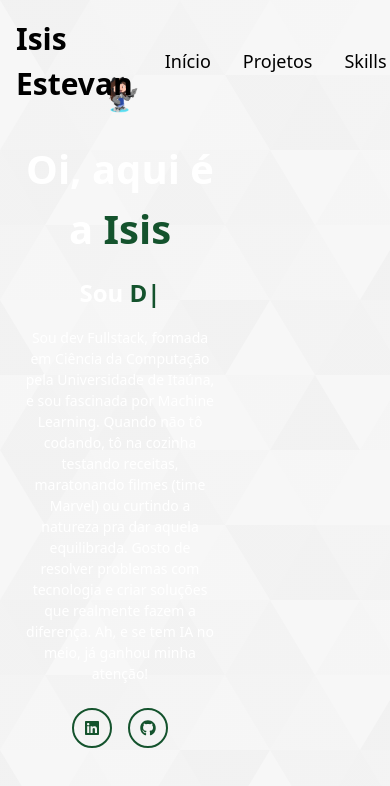
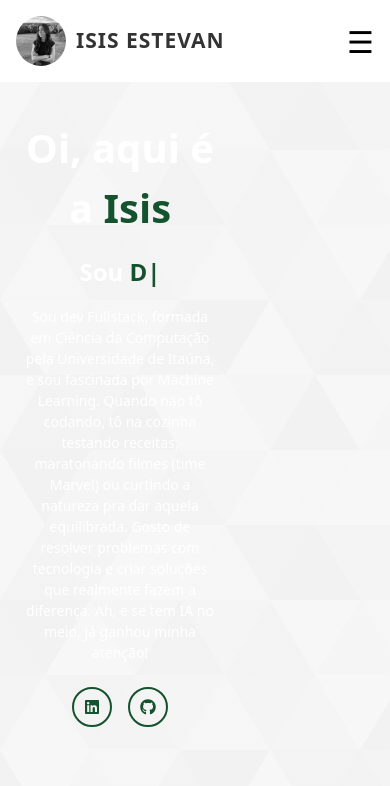
Before and after one commit to isisestevan/Portifolio, a React (Create React App) app in the folder meu-portfolio/: page / in a window 390 px wide. Shown: the top 786 px of the page. Built offline with nearby package versions, Linux system fonts and the light colour scheme.

Commit message:
ajuste responsividade header

```diff
--- a/meu-portfolio/src/App.css
+++ b/meu-portfolio/src/App.css
@@ -4,56 +4,12 @@
 
         color: #fff;
         background: linear-gradient(to right, rgba(245,245,245,0.8), rgba(245,245,245,0.8)), url(./assets/common-bg.svg);
-
         background-size: cover;
         background-position: center;
         position: relative
 
-
-  /*background: #dbdad5;*/
 }
 
-
-
-
-/* -------------- Header Section -------------- */
-.header {
-    position: fixed;
-    width: 100%;
-    display: flex;
-    justify-content: space-between;
-    align-items: center;
-    padding: 1rem;
-    z-index: 50;
-    background: transparent;
-  }
-
-
-  .header-logo {
-    font-size: 1.875rem;
-    font-weight: 800;
-    color: black;
-    transition: transform 0.3s;
-  }
-
-  .header-logo:hover {
-    transform: scale(1.1);
-  }
-
-
-  .nav-link {
-    margin-left: 2rem;
-    font-size: 1.125rem;
-    font-weight: 500;
-    color: black;
-    transition: color 0.3s, border-color 0.3s;
-    border-bottom: 2px solid transparent;
-  }
-
-  .nav-link:hover {
-    color: #14532D;
-    border-color: #14532D;
-  }
 
 
 
@@ -75,40 +31,7 @@
   }
 
 
-  .profile-image {
-    margin-left: -150px;
-    border-radius: 50%;
-    width: 12rem;
-    transition: transform 0.3s;
-  }
 
-  .profile-image:hover {
-    transform: scale(1.1);
-  }
-
-  @media (min-width: 640px) {
-    .profile-image {
-      width: 16rem;
-    }
-  }
-
-  @media (min-width: 768px) {
-    .profile-image {
-      width: 20rem;
-    }
-  }
-
-  @media (min-width: 1024px) {
-    .profile-image {
-      width: 24rem;
-    }
-  }
-
-  @media (min-width: 1280px) {
-    .profile-image {
-      width: 30rem;
-    }
-  }
 
   .home-text {
     margin-right: 150px;
--- a/meu-portfolio/src/components/Header.jsx
+++ b/meu-portfolio/src/components/Header.jsx
@@ -1,4 +1,6 @@
-import React from 'react';
+import React, { useState, useEffect } from "react";
+import profileImg from "../assets/profile.jpg";
+import "../styles/header.css";
 
 const navList = [
   { id: 1, data: "Início" },
@@ -9,14 +11,50 @@ const navList = [
 ];
 
 const Header = () => {
+  const [menuOpen, setMenuOpen] = useState(false);
+
+  // Função para alternar o estado do menu
+  const toggleMenu = () => {
+    setMenuOpen(!menuOpen);
+  };
+
+  // Função para detectar mudanças no tamanho da tela e fechar o menu se a tela for maior que 768px
+  useEffect(() => {
+    const handleResize = () => {
+      if (window.innerWidth > 768 && menuOpen) {
+        setMenuOpen(false); // Fecha o menu quando a tela for maior que 768px
+      }
+    };
+
+    // Adiciona o listener de resize
+    window.addEventListener("resize", handleResize);
+
+    // Remove o listener quando o componente for desmontado
+    return () => {
+      window.removeEventListener("resize", handleResize);
+    };
+  }, [menuOpen]);
+
   return (
     <header className="header">
-      <a href="#" className="header-logo">Isis Estevan</a>
-      <nav>
+      <div className="header-logo-container">
+        <div className="header-logo">
+          <img src={profileImg} alt="Perfil" className="profile-image" />
+        </div>
+        <span className="name-logo">Isis Estevan</span>
+      </div>
+
+      <nav className={`nav ${menuOpen ? "open" : ""}`}>
         {navList.map((item) => (
-          <a key={item.id} href="#" className="nav-link">{item.data}</a>
+          <a key={item.id} href="#" className="nav-link">
+            {item.data}
+          </a>
         ))}
       </nav>
+
+      <button className="menu-toggle" onClick={toggleMenu}>
+        {menuOpen ? "×" : "☰"}
+      </button>
     </header>
   );
 };
--- a/meu-portfolio/src/components/Home.jsx
+++ b/meu-portfolio/src/components/Home.jsx
@@ -6,9 +6,9 @@ import SocialIcons from "./SocialIcons";
 const Home = () => {
   return (
     <section className="home-section">
-      <div className="md:w-1/2 flex justify-center">
+      {/* <div className="md:w-1/2 flex justify-center">
         <img src={ProfileImage} alt="GitProfile" className="profile-image" />
-      </div>
+      </div> */}
 
       <div className="home-text">
         <h1 className="home-title">
--- /dev/null
+++ b/meu-portfolio/src/styles/header.css
@@ -0,0 +1,130 @@
+/* -------------- Header Section -------------- */
+.header {
+    position: fixed;
+    width: 100%;
+    display: flex;
+    justify-content: space-between;
+    align-items: center;
+    padding: 1rem;
+    z-index: 50;
+    background: white;
+}
+
+.header-logo-container {
+    display: flex;
+    align-items: center;
+    cursor: pointer;
+    color: rgb(51, 51, 51);
+    transition: color 0.3s;
+}
+
+.header-logo-container:hover {
+    color: #14532D;
+}
+
+.header-logo {
+    width: 50px;
+    margin-right: 10px;
+    border-radius: 50%;
+    overflow: hidden;
+    display: flex;
+    align-items: center;
+    justify-content: center;
+    background-color: #ddd;
+}
+
+.profile-image {
+    width: 100%;
+    height: 100%;
+    object-fit: cover;
+    object-position: center center;
+    display: block;
+}
+
+.name-logo {
+    font-size: 21px;
+    text-transform: uppercase;
+    font-weight: 700;
+    letter-spacing: 1px;
+}
+
+
+.nav {
+    display: flex;
+    gap: 1rem;
+}
+
+.nav-link {
+    margin-left: 2rem;
+    font-size: 1.125rem;
+    font-weight: 500;
+    color: black;
+    transition: color 0.3s, border-color 0.3s;
+    border-bottom: 2px solid transparent;
+}
+
+.nav-link:hover {
+    color: #14532D;
+    border-color: #14532D;
+}
+
+
+.menu-toggle {
+    background: none;
+    border: none;
+    font-size: 30px;
+    color: black;
+    cursor: pointer;
+    display: none;
+}
+
+/* Menu dropdown (quando aberto) */
+.nav.open {
+    display: flex;
+    flex-direction: column;
+    position: absolute;
+    top: 100%;
+    left: 0;
+    width: 100%;
+    background-color: white;
+    border-top: 1px solid #ddd;
+    box-shadow: 0 4px 6px rgba(0, 0, 0, 0.1);
+    padding: 10px 0;
+}
+
+/* Responsividade para dispositivos móveis */
+@media (max-width: 768px) {
+    .nav {
+        display: none;
+        flex-direction: column;
+        width: 100%;
+    }
+
+    .nav.open {
+        display: flex;
+        flex-direction: column;
+        position: absolute;
+        top: 100%;
+        left: 0;
+        width: 100%;
+        background-color: white;
+        border-top: 1px solid #ddd;
+        box-shadow: 0 4px 6px rgba(0, 0, 0, 0.1);
+        padding: 10px 0;
+    }
+
+    .nav-link {
+        text-align: right;
+        margin-left: 0;
+        margin-right: 1rem;
+        padding: 10px 0;
+    }
+
+    .nav-link:not(:last-child) {
+        border-bottom: 1px solid #ddd;
+    }
+
+    .menu-toggle {
+        display: block;
+    }
+}
```
Also changed, not shown: meu-portfolio/src/assets/profile.jpg (added).
